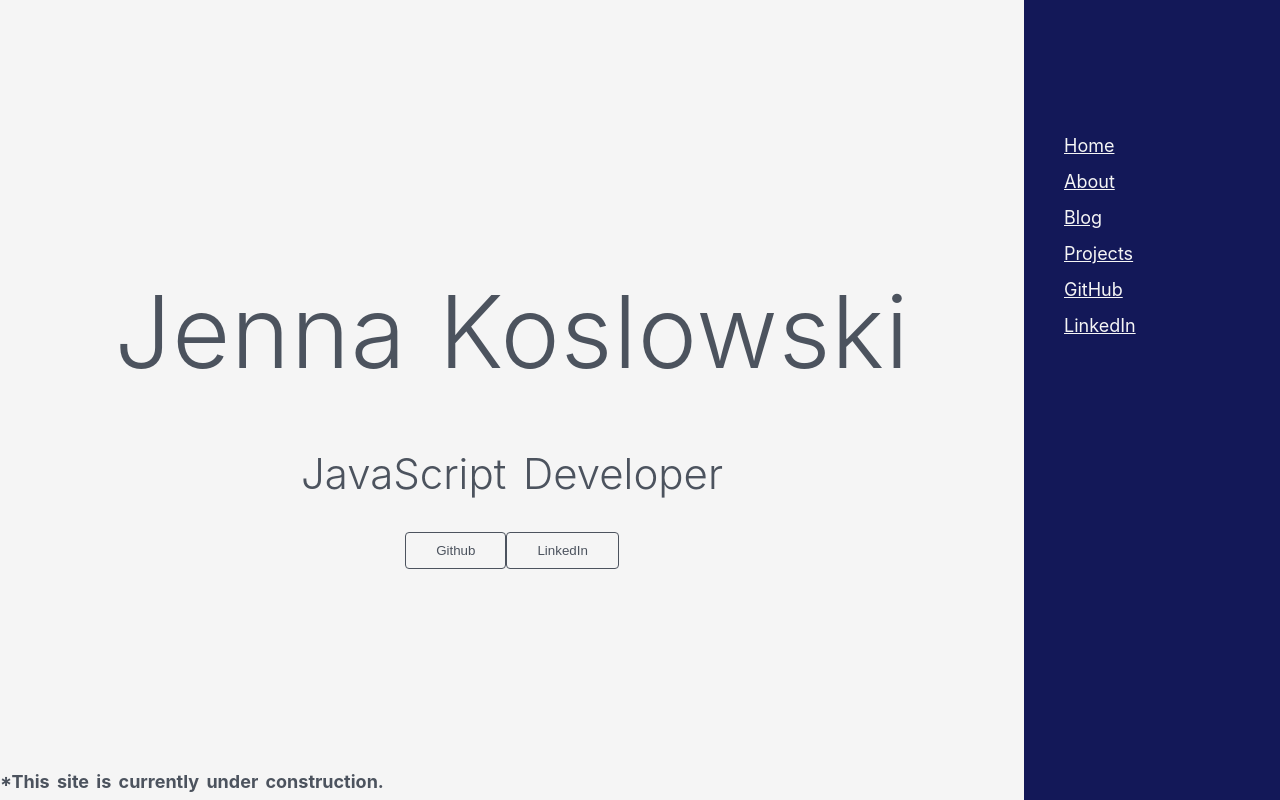
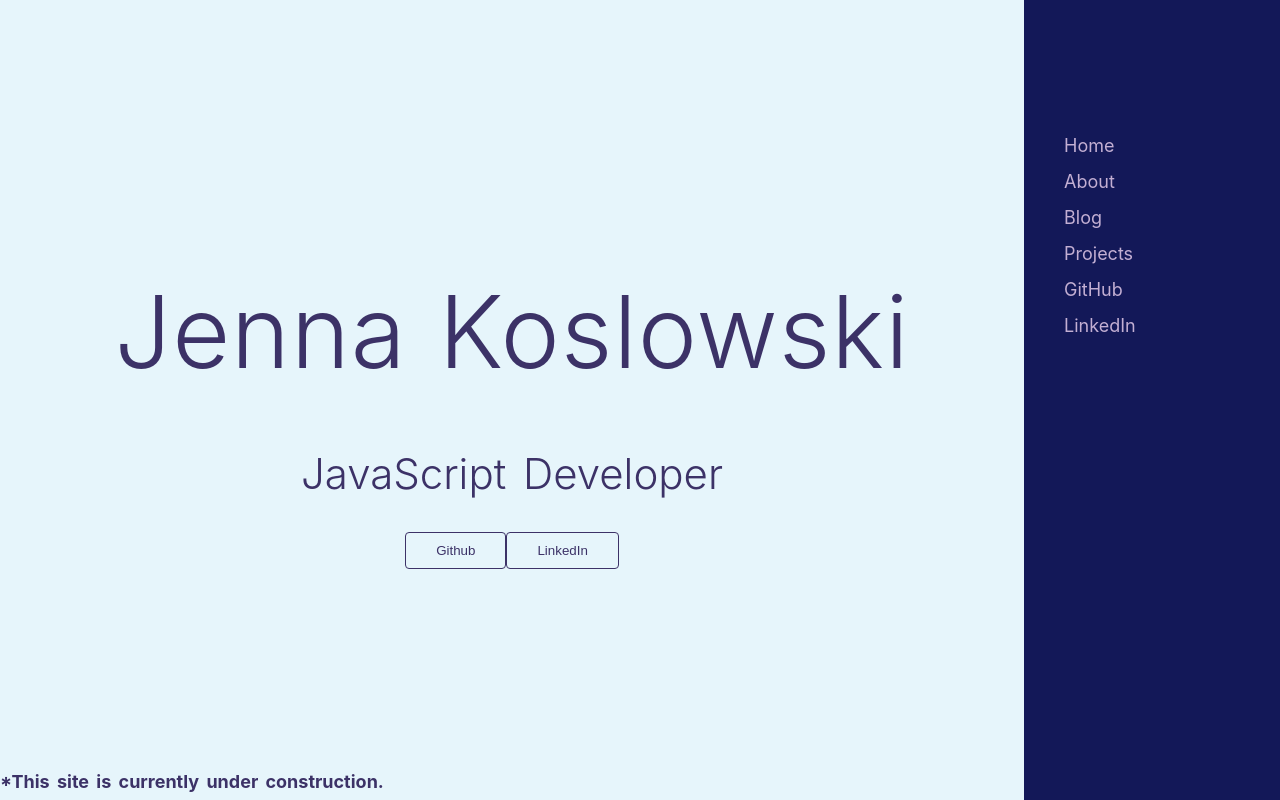
Before and after one commit to JennaKoslowski/vue-profile, a Nuxt app: page / in a window 1280 px wide. Built offline with nearby package versions, Linux system fonts and the light colour scheme.

Commit message:
update color scheme

```diff
--- a/components/NavBar.vue
+++ b/components/NavBar.vue
@@ -19,11 +19,18 @@
       display: flex;
       flex-direction: column;
       justify-content: flex-start;
-      padding-top: 50%
+      padding-top: 50%;
     }
     .navList {
         list-style-type: none;
         position:fixed;
+        background:var(--midnight);
+    }
+    .links{
+        background: var(--midnight);
+    }
+    li {
+        background: var(--midnight)
     }
 
 </style>
--- a/components/Posts.vue
+++ b/components/Posts.vue
@@ -15,7 +15,8 @@
 
 <style scoped>
     .posts {
-      background-color: whitesmoke;
-      color: #4c535e;
+      background-color: var(--middle);
+      color: var(--koa);
     }
+
 </style>
--- a/layouts/default.vue
+++ b/layouts/default.vue
@@ -22,7 +22,7 @@
   --lavender: #c3afd3;
   --liberty: #625da3;
   --midnight: #131858;
-  --middle: #78ccea;
+  --middle: #E6F5FB;
 }
 
 html {
@@ -36,6 +36,7 @@ html {
   -moz-osx-font-smoothing: grayscale;
   -webkit-font-smoothing: antialiased;
   box-sizing: border-box;
+  background: var(--middle)
 }
 
 *,
@@ -43,6 +44,7 @@ html {
 *:after {
   box-sizing: border-box;
   margin: 0;
+  background: var(--middle);
 }
 
 #navandcontent {
--- a/pages/about/index.vue
+++ b/pages/about/index.vue
@@ -19,8 +19,8 @@
 
 <style scoped>
     body {
-        background: whitesmoke;
-        color: #4c535e;
+        background: var(--middle);
+        color: var(--koa);
     }
     .aboutme {
         padding: 40px 15px;
--- a/pages/blog/_id/index.vue
+++ b/pages/blog/_id/index.vue
@@ -8,8 +8,8 @@
 
 <style scoped>
     body {
-        background-color: whitesmoke;
-        color: #4c535e;
+        background-color: var(--middle);
+        color: var(--koa);
     }
     .single-blog {
         display:flex;
--- a/pages/blog/index.vue
+++ b/pages/blog/index.vue
@@ -26,17 +26,18 @@
 
 <style scoped>
     .blog {
-        background-color: whitesmoke;
-        color: #4c535e;
+        background: var(--middle);
+        color: var(--koa);
         padding: 40px 15px;
     }
     .post {
-        color: #4c535e;
+        background: var(--middle);
+        color: var(--koa);
         padding: 10px;
         height: 150px;
     }
     .post h1 {
-        color: #4c535e;
+        color: var(--koa);
         display: flex;
         justify-content: center;
     }
--- a/pages/index.vue
+++ b/pages/index.vue
@@ -25,15 +25,15 @@
   text-align: center;
 }
 * {
-  color: #4c535e;
-  background-color: whitesmoke;
+  color: var(--koa);
+  background-color: var(--middle);
 }
 
 
 .subtitle {
   font-weight: 300;
   font-size: 42px;
-  color: #4c535e;
+  color: var(--koa);
   word-spacing: 5px;
   padding-bottom: 15px;
 }
@@ -52,28 +52,30 @@
   display: block;
   font-weight: 300;
   font-size: 100px;
-  color: #4c535e;
+  color: var(--koa);
   letter-spacing: 1px;
 }
 .links {
   padding-top: 15px;
-  color:whitesmoke;
+  color:var(--lavender);
+  text-decoration:none;
 }
 .links:visited {
-color:#c4c4c4;
+  color:var(--liberty);
+  text-decoration: none;
 }
 
 button{
   display: inline-block;
   border-radius: 4px;
-  border: 1px solid #4c535e;
-  color: #4c535e;
+  border: 1px solid var(--koa);
+  color: var(--koa);
   text-decoration: none;
   padding: 10px 30px;
 }
 
 button:hover {
-  border: 2px solid #4c535e;
-  color: #4c535e;
+  border: 2px solid var(--koa);
+  color: var(--koa);
 }
 </style>
--- a/pages/projects/index.vue
+++ b/pages/projects/index.vue
@@ -51,7 +51,6 @@
 .projectblock {
     width: 90%;
     margin: auto;
-    border: 1px solid #4c535e;
 }
 section {
     display: flex;
@@ -59,10 +58,7 @@ section {
     flex-direction: row;
     }
 .projects {
-    border: 1px solid #4c535e;
     margin: 10px;
     padding: 10px;
-    width: 40%;
 }
-
 </style>
```
